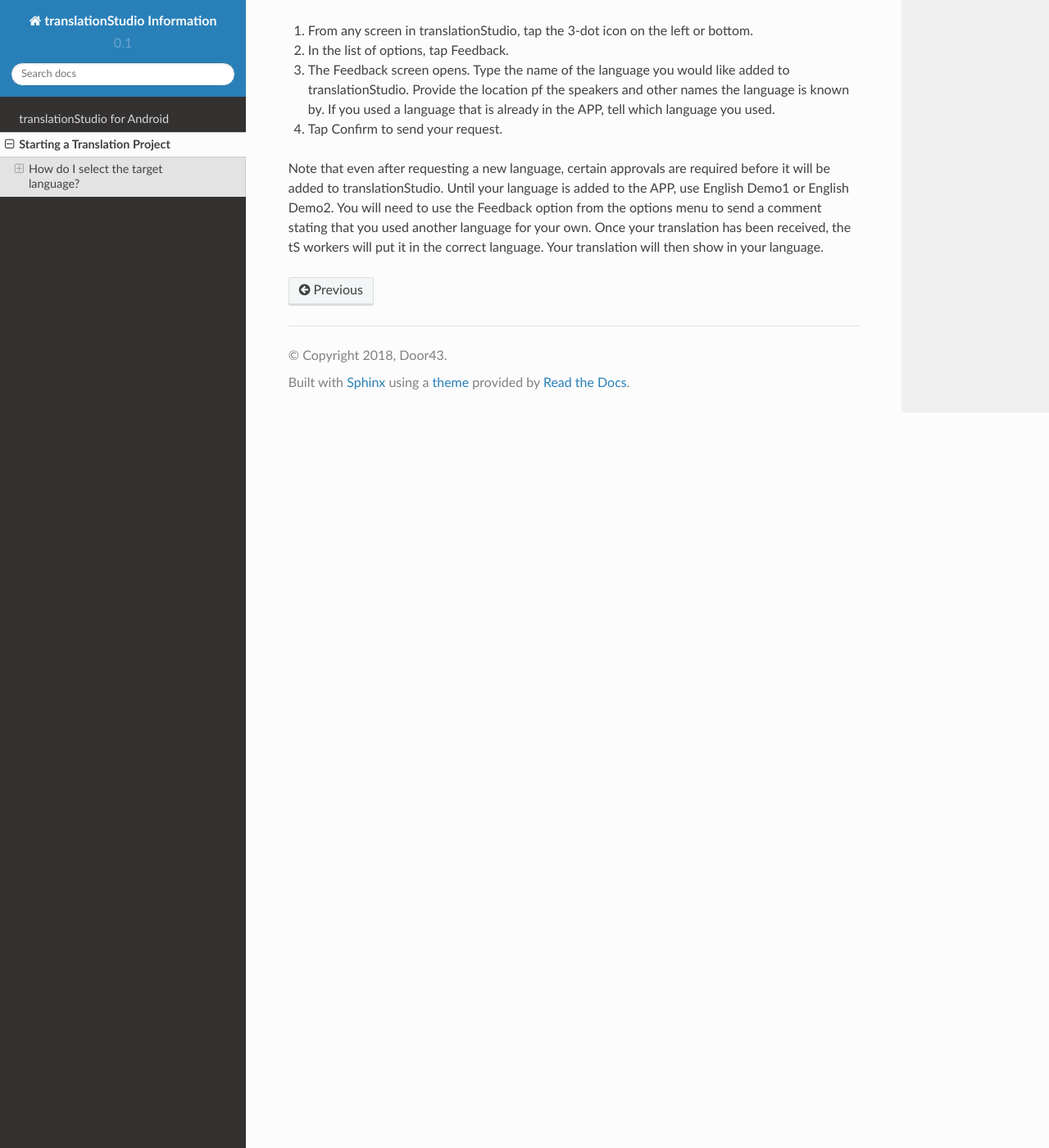
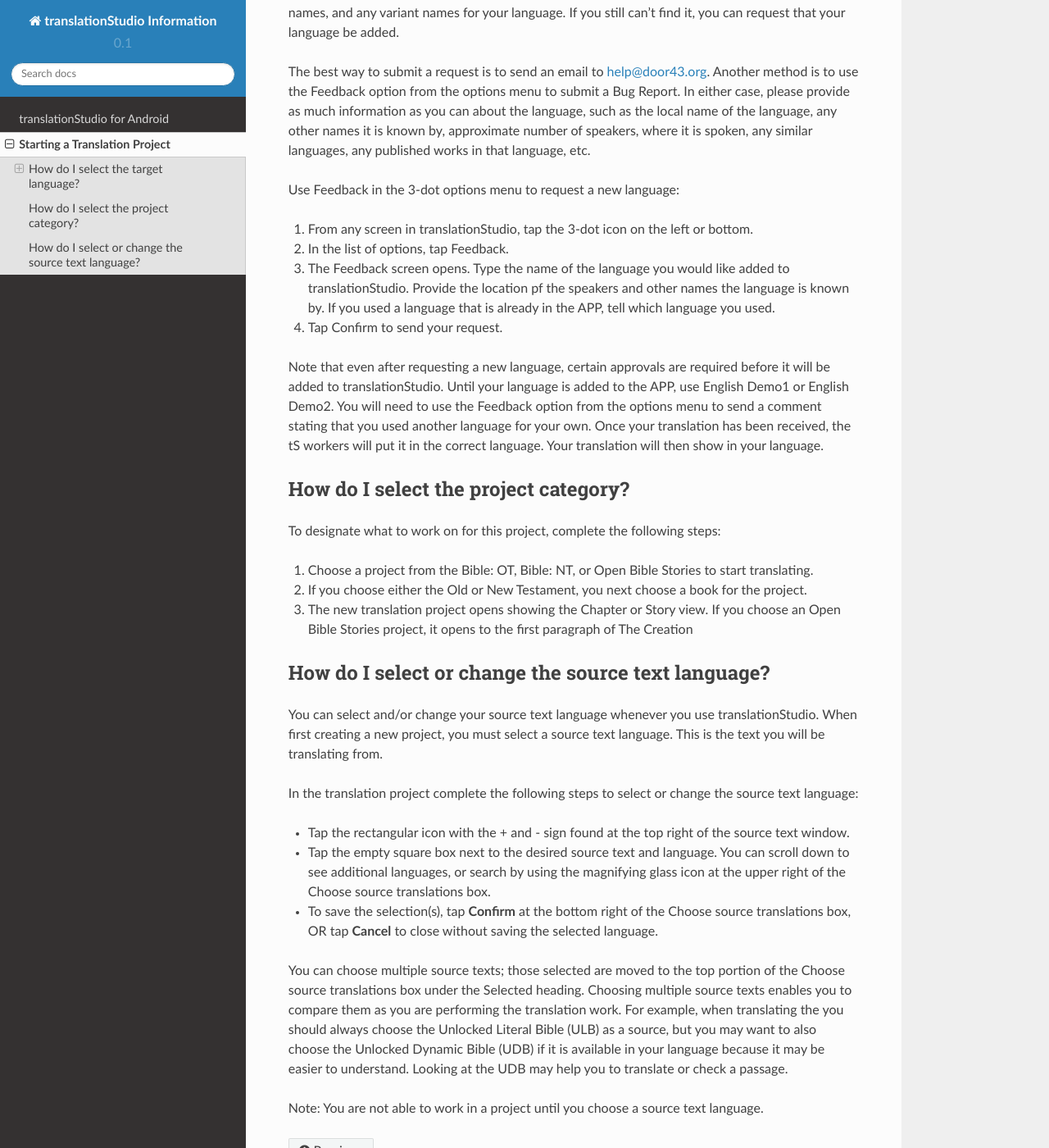
Before and after one commit to unfoldingWord-dev/translationStudio-Info, a Sphinx documentation site: the page built from docs/tStart.rst, in a window 1280 px wide and 1400 px high, scrolled down 1248 px. Shown: the whole window at 82% size. Built offline with Sphinx 7.4.7 and the Read the Docs theme 2.0.0, drawn with Linux system fonts in a browser that asks for light colours; pages that are not in the unit, such as notebooks, are missing from menus; some of the changed text lies outside the part shown.

Commit message:
Update tStart.rst

```diff
--- a/docs/tStart.rst
+++ b/docs/tStart.rst
@@ -35,6 +35,15 @@ When you start a new project, you need to choose the target language (the mother
 
 3.	Tap your language to select it.
 
+Can I change the target language of an existing project?
+^^^^^^^^^^^^^^^^^^^^^^^^^^^^^^^^^^^^^^^^^^^^^^^^^^^^^^^^
+
+If you make a mistake and designate the wrong target language, after you have finished defining the project, you can change the target language.
+On the Home page, tap the "i" icon next to the project whose target language you wish to change.
+On the information window, tap **Change** next to the target language.
+
+The Choose target language window appears, enabling you to select a different target language. As soon as you select a language, a message displays to tell you the change is complete.
+
 What if you cannot find the desired target language?
 ^^^^^^^^^^^^^^^^^^^^^^^^^^^^^^^^^^^^^^^^^^^^^^^^^^^^
 If you do not see your language in the list of target languages, first try alternate spellings, dialect names, and any variant names for your language. If you still can't find it, you can request that your language be added.
@@ -52,3 +61,30 @@ Use Feedback in the 3-dot options menu to request a new language:
 4.	Tap Confirm to send your request.
 
 Note that even after requesting a new language, certain approvals are required before it will be added to translationStudio. Until your language is added to the APP, use English Demo1 or English Demo2. You will need to use the Feedback option from the options menu to send a comment stating that you used another language for your own. Once your translation has been received, the tS workers will put it in the correct language. Your translation will then show in your language.
+
+How do I select the project category?
+-------------------------------------
+To designate what to work on for this project, complete the following steps:
+
+1.	Choose a project from the Bible: OT, Bible: NT, or Open Bible Stories to start translating.
+
+2.	If you choose either the Old or New Testament, you next choose a book for the project.
+
+3.	The new translation project opens showing the Chapter or Story view. If you choose an Open Bible Stories project, it opens to the first paragraph of The Creation
+
+How do I select or change the source text language?
+---------------------------------------------------
+
+You can select and/or change your source text language whenever you use translationStudio. When first creating a new project, you must select a source text language. This is the text you will be translating from.
+
+In the translation project complete the following steps to select or change the source text language:
+
+* Tap the rectangular icon with the + and - sign  found at the top right of the source text window.
+
+* Tap the empty square box next to the desired source text and language. You can scroll down to see additional languages, or search by using the magnifying glass icon at the upper right of the Choose source translations box.
+
+* To save the selection(s), tap **Confirm** at the bottom right of the Choose source translations box, OR tap **Cancel** to close without saving the selected language.
+
+You can choose multiple source texts; those selected are moved to the top portion of the Choose source translations box under the Selected heading. Choosing multiple source texts enables you to compare them as you are performing the translation work. For example, when translating the you should always choose the Unlocked Literal Bible (ULB) as a source, but you may want to also choose the Unlocked Dynamic Bible (UDB) if it is available in your language because it may be easier to understand. Looking at the UDB may help you to translate or check a passage.
+
+Note: You are not able to work in a project until you choose a source text language.
```
